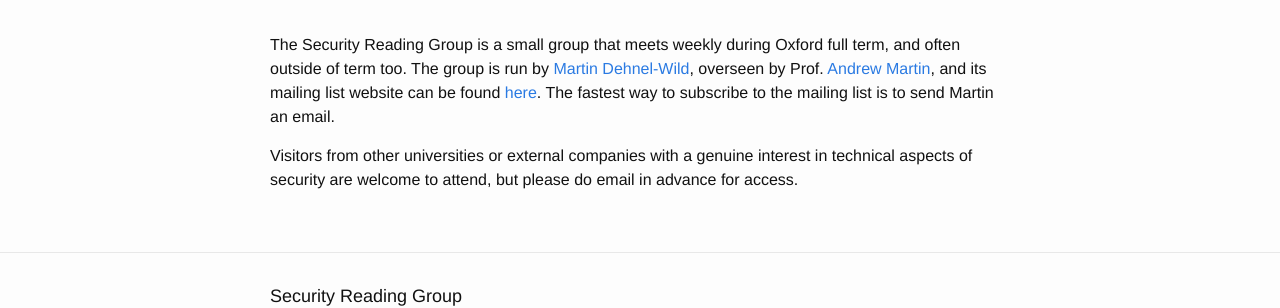
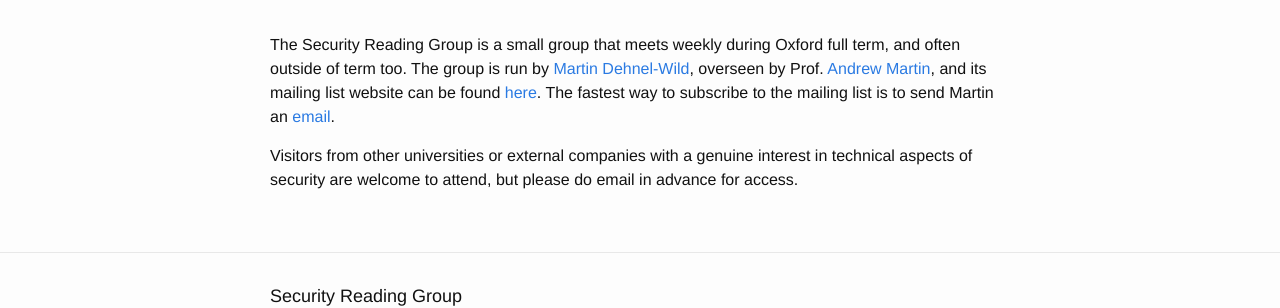
Before and after one commit to mpdehnel/ReadingGroup, a Jekyll site: the page built from about.md, in a window 1280 px wide. Shown: the part 131-439 px from the top of the page. Built offline with Jekyll 4.4.1, drawn with Linux system fonts in a browser that asks for light colours; part of the change alters nothing that is shown.

```diff
--- a/about.md
+++ b/about.md
@@ -4,6 +4,6 @@ title: About
 permalink: /about/
 ---
 
-The Security Reading Group is a small group that meets weekly during Oxford full term, and often outside of term too. The group is run by [Martin Dehnel-Wild](mailto:martin.dehnel-wild@cs.ox.ac.uk), overseen by Prof. [Andrew Martin](andrew.martin@cs.ox.ac.uk), and its mailing list website can be found [here](https://mailman.cs.ox.ac.uk/mailman/listinfo/se-read). The fastest way to subscribe to the mailing list is to send Martin an email.
+The Security Reading Group is a small group that meets weekly during Oxford full term, and often outside of term too. The group is run by [Martin Dehnel-Wild](https://www.cs.ox.ac.uk/people/martin.dehnel-wild/), overseen by Prof. [Andrew Martin](https://www.cs.ox.ac.uk/people/andrew.martin/), and its mailing list website can be found [here](https://mailman.cs.ox.ac.uk/mailman/listinfo/se-read). The fastest way to subscribe to the mailing list is to send Martin an [email](martin.dehnel-wild@cs.ox.ac.uk).
 
 Visitors from other universities or external companies with a genuine interest in technical aspects of security are welcome to attend, but please do email in advance for access.
```
